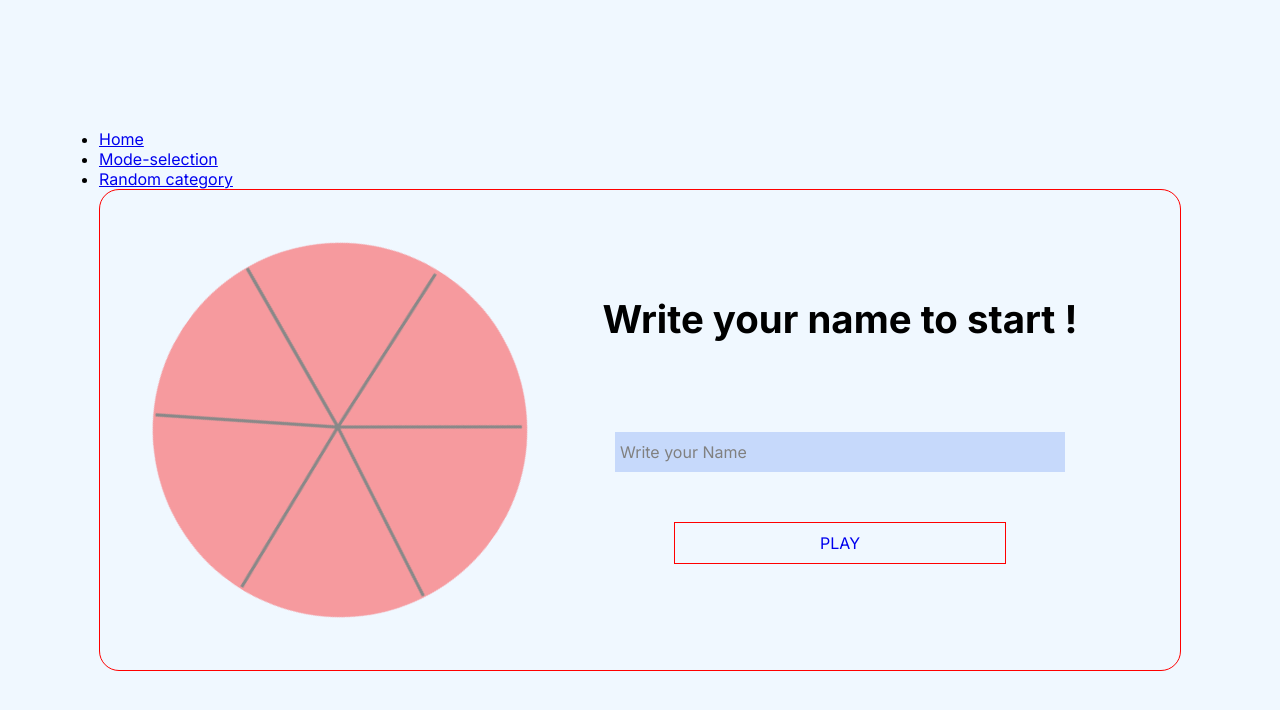
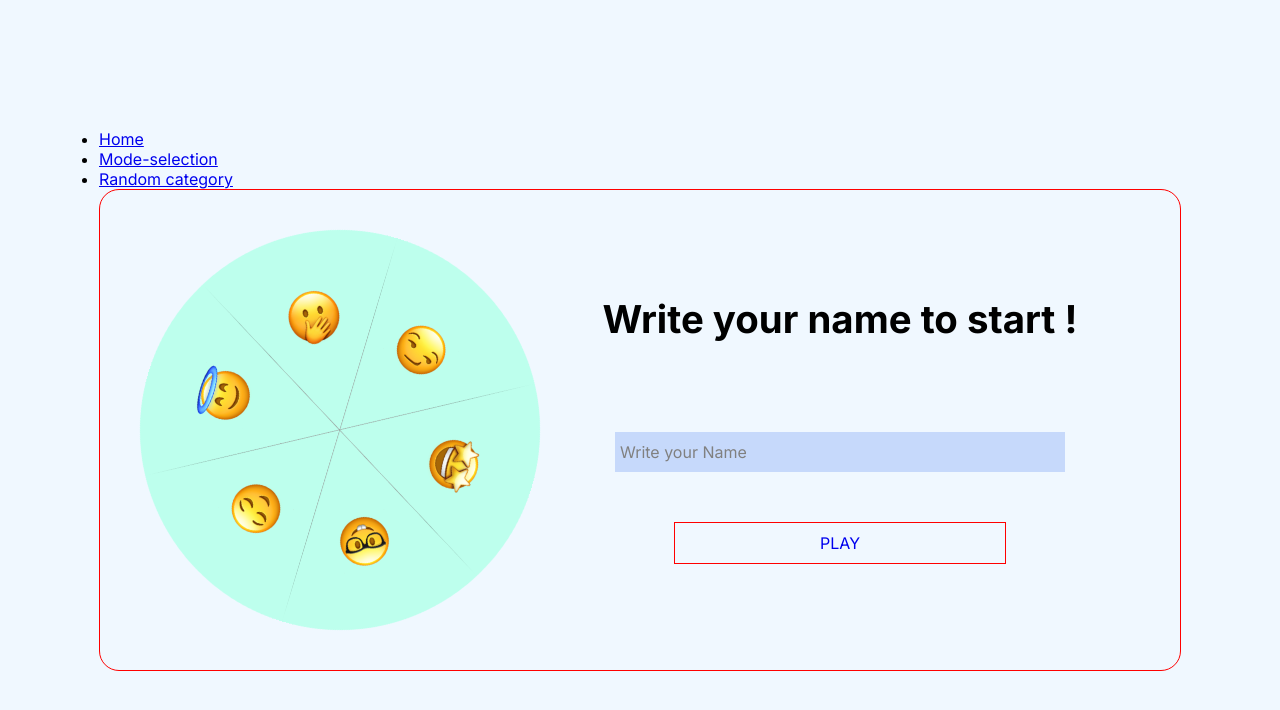
Before and after one commit to masters-of-the-universee/triwow, a React (Create React App) app: page / in a window 1280 px wide. Shown: the top 710 px of the page. Built offline with nearby package versions, Linux system fonts and the light colour scheme.

Commit message:
Adding circle png

```diff
--- a/src/views/login-page/login-page.js
+++ b/src/views/login-page/login-page.js
@@ -1,7 +1,7 @@
 import React, { setState, useState } from "react";
 import { Link, withRouter } from "react-router-dom";
 import "./loginpage.scss";
-import circlePng from "../../assets/circle.svg";
+import circlePng from "../../assets/circle.png";
 
 const LoginPage = () => {
 	const onChangeHandler = (e) => {
--- a/src/views/login-page/loginpage.scss
+++ b/src/views/login-page/loginpage.scss
@@ -33,7 +33,7 @@ body {
 		img {
 			width: 100%;
 			height: 100%;
-			animation: deneme infinite 5s linear;
+			animation: deneme infinite 10s linear;
 			transition: 3s all ease;
 			cursor: default;
 		}
```
Also changed, not shown: src/assets/circle.png (added).
